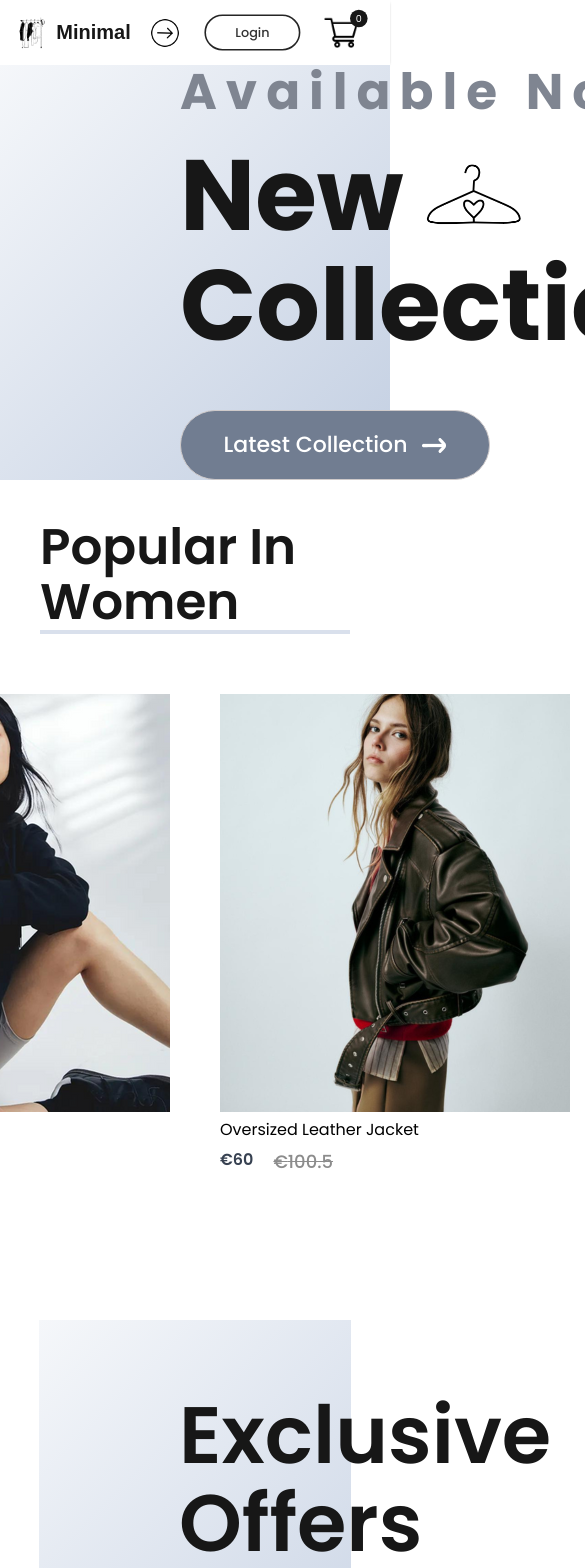
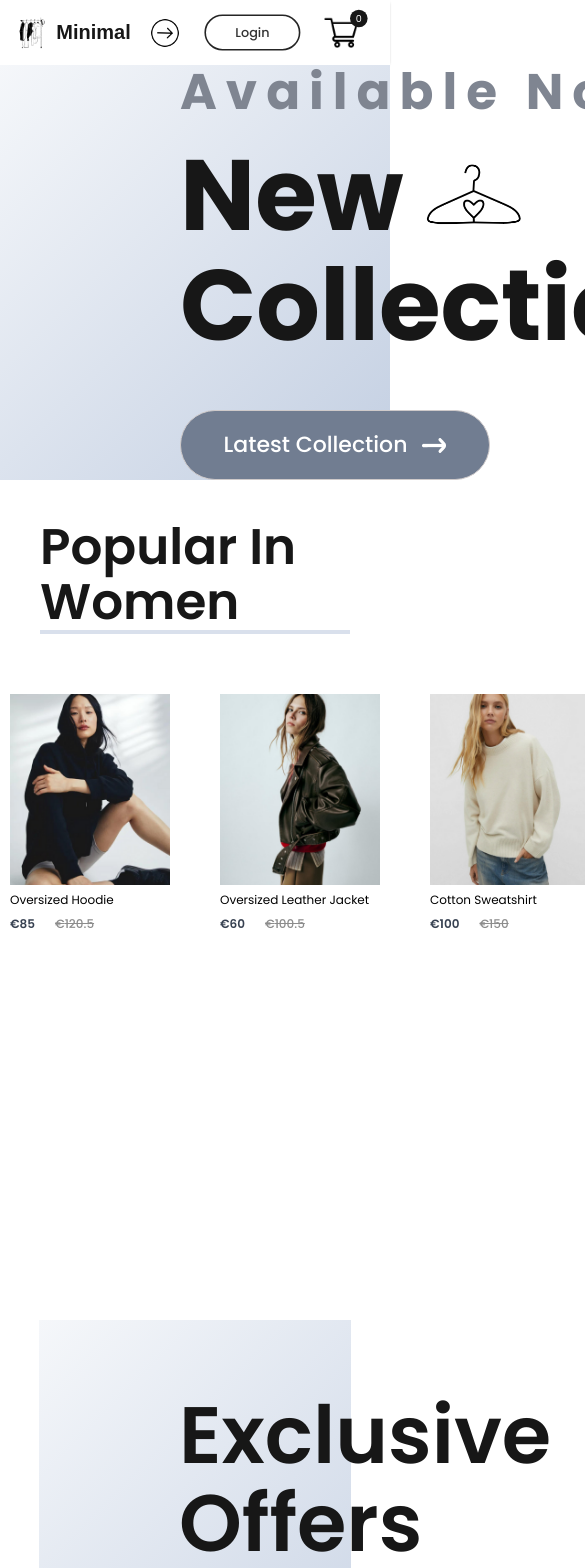
Before and after one commit to NadiasCodes/e-commerce-website-react, a React (Create React App) app: page / in a window 390 px wide. Shown: the top 1568 px of the page, 585 px wide, since content can reach past the window. Built offline with nearby package versions, Linux system fonts and the light colour scheme; a web font is replaced by a local one.

Commit message:
added media queries for the product display

```diff
--- a/src/Components/Item/Item.css
+++ b/src/Components/Item/Item.css
@@ -1,4 +1,9 @@
-.item{width:350px;}
+.item{
+width:280px;
+}
+.item img{
+    width:280px
+}
 
 .item p{margin:6px 0px;}
 
@@ -18,3 +23,54 @@
     transform: scale(1.05);
     transition: 0.6s;
 }
+
+@media(max-width:1280px){
+.item{
+    width:220px;
+    font-size: 14px;
+}
+.item img{
+    width:220px;
+    }
+
+.item-price-old{
+    font-size: 14px;
+}
+
+}
+
+@media(max-width:1024px){
+    .item{width:170px;
+    font-size: 13px;}
+
+    .item img{
+        width:170px;
+    }
+    .item-price-old{
+    font-size: 13px;
+}
+}
+
+@media(max-width:800px){
+
+    .item{
+    width:120px;
+    font-size: 12px;}
+
+    .item img{
+        width:120px;
+    }
+    .item-price-old{
+    font-size: 12px;
+}
+}
+
+@media(max-width:500px){
+.item{
+width:160px;
+}
+
+.item img{
+     width:160px;
+}
+}
--- a/src/Pages/CSS/ShopCategory.css
+++ b/src/Pages/CSS/ShopCategory.css
@@ -18,16 +18,8 @@
 {font-weight: 600;}
 
 
-.shopcategory-sort{
- padding: 10px 20px;
-border-radius: 40px;
- border: 1px solid var(--secondary-color);
- }
- .shopcategory-sort img{
-float:right;
-position:relative;
-top:8px;
-left:3px;}
+
+
 
 .shopcategory-products{
 margin: 20px 170px;
--- a/src/Pages/ShopCategory.jsx
+++ b/src/Pages/ShopCategory.jsx
@@ -14,9 +14,7 @@
         <p>
           <span>Showing 1-12</span> out of 36 products
         </p>
-        <div className="shopcategory-sort">
-          Sort by <img src={dropdown_icon} alt="" />
-        </div>
+
       </div>
 <div className="shopcategory-products">
 
```
